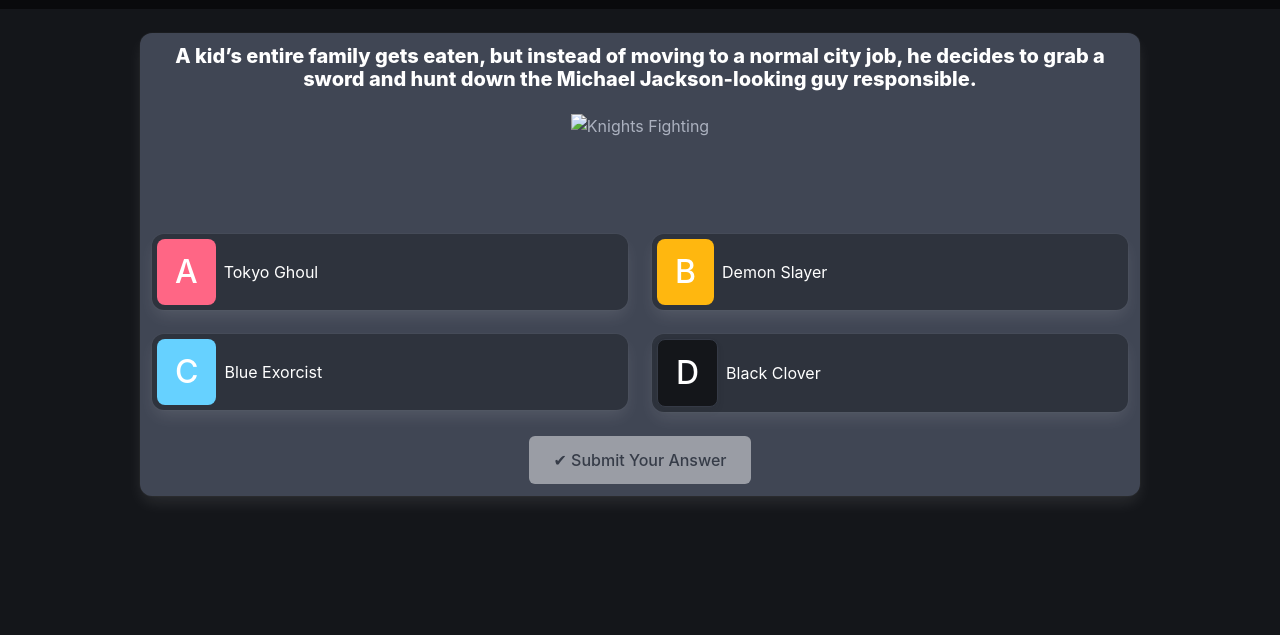
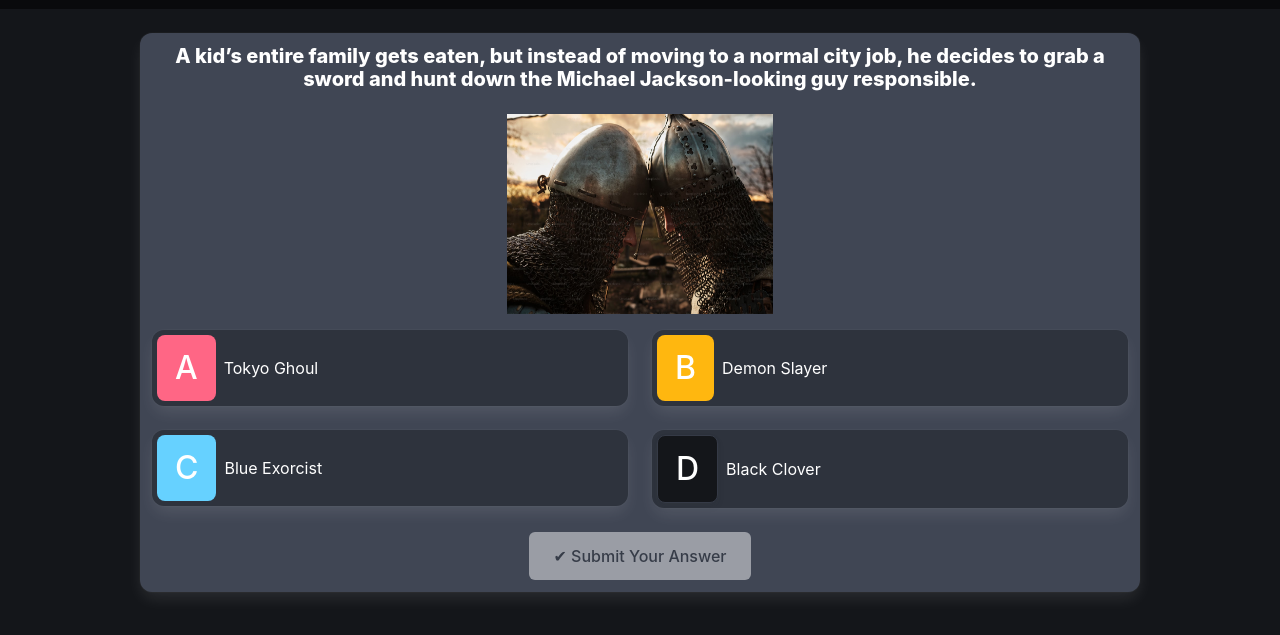
Before and after one commit to vm9036/trivia-creator-res, a plain HTML site: page index.html in a window 1280 px wide. Shown: the part 67-702 px from the top of the page. Drawn offline with nearby package versions, Linux system fonts and the light colour scheme; the site is published under a folder, as on GitHub Pages, so addresses that start at the root find nothing.

Commit message:
index.html

```diff
--- a/index.html
+++ b/index.html
@@ -61,7 +61,7 @@
             </p>
 
             <div class="is-flex is-justify-content-center">
-                <img src="/assets/images/premium_photo-1698238184346-30d7ba135959.avif" alt="Knights Fighting" class="image is-4by3" style="max-width: 300px;max-height: 200px;">
+                <img src="assets/images/premium_photo-1698238184346-30d7ba135959.avif" alt="Knights Fighting" class="image is-4by3" style="max-width: 300px;max-height: 200px;">
             </div>
 
             <div class="columns is-multiline mt-1 is-tablet">
```
